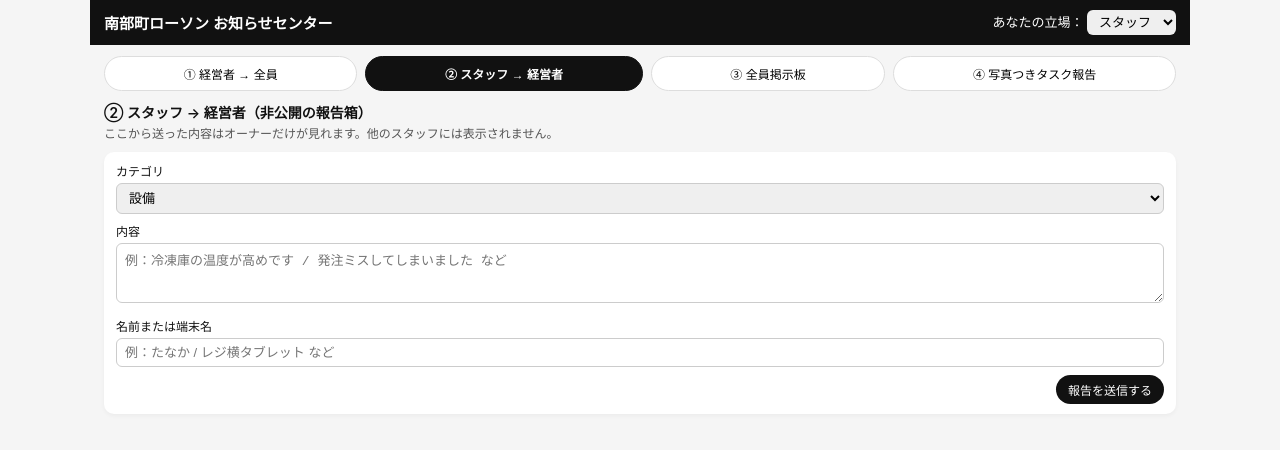
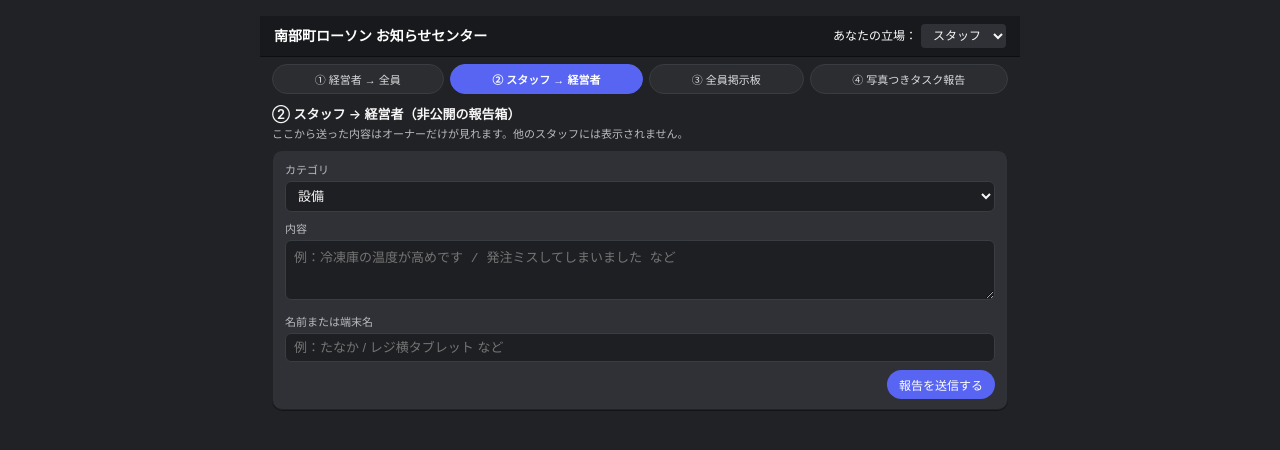
Before and after one commit to adsegds/backup, a plain HTML site: page notice.html in a window 1280 px wide. Both pictures are taken after a click on the button "② スタッフ → 経営者". Drawn offline with Linux system fonts and the light colour scheme; no server answers.

Commit message:
Update notice.html

```diff
--- a/notice.html
+++ b/notice.html
@@ -4,79 +4,91 @@
   <meta charset="UTF-8" />
   <title>お知らせセンター</title>
   <meta name="viewport" content="width=device-width, initial-scale=1" />
-  <style>
+    <style>
     * { box-sizing: border-box; margin: 0; padding: 0; }
 
     body {
       font-family: system-ui, -apple-system, BlinkMacSystemFont, "Segoe UI", sans-serif;
-      background: #f5f5f5;
-      color: #111;
+      background: #202225;      /* Discordっぽいダーク背景 */
+      color: #e3e5e8;
       line-height: 1.6;
       font-size: 13px;
     }
 
     .app {
-      max-width: 1100px;
+      max-width: 760px;         /* 中央に細めのタイムライン */
       margin: 0 auto;
-      padding-bottom: 40px;
+      padding: 16px 0 40px;
     }
 
+    /* ====== 上部バー（サーバー名っぽく） ====== */
     .top-bar {
       position: sticky;
       top: 0;
       z-index: 10;
-      background: #111;
+      background: #18191c;
       color: #fff;
-      padding: 10px 14px;
+      padding: 8px 14px;
       display: flex;
       align-items: center;
       justify-content: space-between;
       gap: 10px;
+      box-shadow: 0 1px 0 rgba(0,0,0,0.6);
     }
     .top-bar h1 {
-      font-size: 15px;
+      font-size: 14px;
       font-weight: 600;
+      white-space: nowrap;
+      overflow: hidden;
+      text-overflow: ellipsis;
     }
     .role-select {
-      font-size: 13px;
+      font-size: 12px;
+      display: flex;
+      align-items: center;
+      gap: 4px;
     }
     .role-select select {
       padding: 4px 8px;
-      border-radius: 6px;
+      border-radius: 4px;
       border: none;
-      font-size: 13px;
+      font-size: 12px;
+      background: #2f3136;
+      color: #f6f6f6;
     }
 
+    /* ====== タブ（上のチャンネル切り替えみたいな感じ） ====== */
     .tab-nav {
       display: flex;
-      gap: 8px;
-      padding: 10px 14px 0;
-      background: #f5f5f5;
+      gap: 6px;
+      padding: 8px 12px 0;
+      background: #202225;
       position: sticky;
-      top: 46px;
+      top: 40px;
       z-index: 9;
       overflow-x: auto;
     }
     .tab-btn {
       flex: 1 0 auto;
-      padding: 8px;
+      padding: 6px 10px;
       border-radius: 999px;
-      border: 1px solid #ddd;
-      background: #fff;
-      font-size: 12px;
+      border: 1px solid #3a3c43;
+      background: #2b2d31;
+      font-size: 11px;
       cursor: pointer;
       white-space: nowrap;
+      color: #dcddde;
     }
     .tab-btn.active {
-      background: #111;
+      background: #5865f2;    /* Discordブルー */
       color: #fff;
-      border-color: #111;
+      border-color: #5865f2;
       font-weight: 600;
     }
 
     .tab-panel {
       display: none;
-      padding: 12px 14px 0;
+      padding: 10px 12px 0;
     }
     .tab-panel.active {
       display: block;
@@ -86,20 +98,23 @@
       margin-bottom: 8px;
     }
     .section-head h2 {
-      font-size: 14px;
+      font-size: 13px;
       font-weight: 600;
+      color: #f6f6f6;
     }
     .section-head p {
-      font-size: 12px;
-      color: #555;
+      font-size: 11px;
+      color: #b9bbbe;
     }
 
+    /* ====== メッセージカード ====== */
     .card {
-      background: #fff;
+      background: #2f3136;
       border-radius: 10px;
       padding: 10px 12px;
-      box-shadow: 0 2px 4px rgba(0,0,0,0.04);
+      box-shadow: 0 1px 0 rgba(0,0,0,0.4);
       margin-bottom: 10px;
+      border: 1px solid #202225;
     }
 
     .form-group {
@@ -107,8 +122,9 @@
     }
     .form-group label {
       display: block;
-      font-size: 12px;
+      font-size: 11px;
       margin-bottom: 2px;
+      color: #b9bbbe;
     }
     .form-group input,
     .form-group select,
@@ -116,9 +132,11 @@
       width: 100%;
       padding: 6px 8px;
       border-radius: 6px;
-      border: 1px solid #ccc;
+      border: 1px solid #3a3c43;
       font-size: 13px;
       resize: vertical;
+      background: #1e1f22;
+      color: #f6f6f6;
     }
     textarea {
       min-height: 60px;
@@ -138,27 +156,29 @@
       font-size: 12px;
     }
     .btn-primary {
-      background: #111;
+      background: #5865f2;
       color: #fff;
     }
     .btn-ghost {
-      background: #eee;
-      color: #333;
+      background: #4f545c;
+      color: #f6f6f6;
     }
 
     .item-title {
       font-size: 13px;
       font-weight: 600;
       margin-bottom: 2px;
+      color: #f6f6f6;
     }
     .item-body {
       font-size: 13px;
       white-space: pre-wrap;
       margin-bottom: 4px;
+      color: #dcddde;
     }
     .item-meta {
       font-size: 11px;
-      color: #777;
+      color: #a3a6aa;
       display: flex;
       flex-wrap: wrap;
       gap: 6px;
@@ -169,12 +189,12 @@
       padding: 1px 6px;
       border-radius: 999px;
       font-size: 10px;
-      background: #eee;
-      color: #555;
+      background: #4f545c;
+      color: #e3e5e8;
     }
     .badge-status {
-      background: #fbe5e5;
-      color: #b00;
+      background: #f04747;
+      color: #fff;
     }
 
     /* 役割で表示切り替え */
@@ -186,24 +206,24 @@
 
     .empty-text {
       font-size: 12px;
-      color: #777;
+      color: #a3a6aa;
       padding: 4px 2px 2px;
     }
 
     .tab-note {
       font-size: 12px;
-      color: #555;
+      color: #b9bbbe;
       line-height: 1.5;
     }
 
-    /* 写真つきタスク用 */
+    /* 写真つきタスク */
     .photo-thumb {
       width: 100%;
-      max-height: 260px;
+      aspect-ratio: 4 / 3;  /* 比率固定でいい感じに */
       object-fit: cover;
       border-radius: 8px;
       margin-bottom: 6px;
-      background: #eee;
+      background: #000;
     }
     .photo-badge-row {
       display: flex;
@@ -211,28 +231,8 @@
       gap: 6px;
       margin-bottom: 4px;
     }
+  </style>
 
-
-
-
-
-
-   .photo-thumb {
-  width: 100%;        /* 横幅いっぱい */
-  aspect-ratio: 4 / 3;/* ← 比率だけ固定（これが超ポイント） */
-  object-fit: cover;  /* 余白を作らず綺麗にトリミング */
-  border-radius: 8px;
-  margin-bottom: 6px;
-  background: #eee;
-}
-
-
-
-
-
-
-
-  </style>
 </head>
 <body class="role-staff">
   <div class="app">
```
